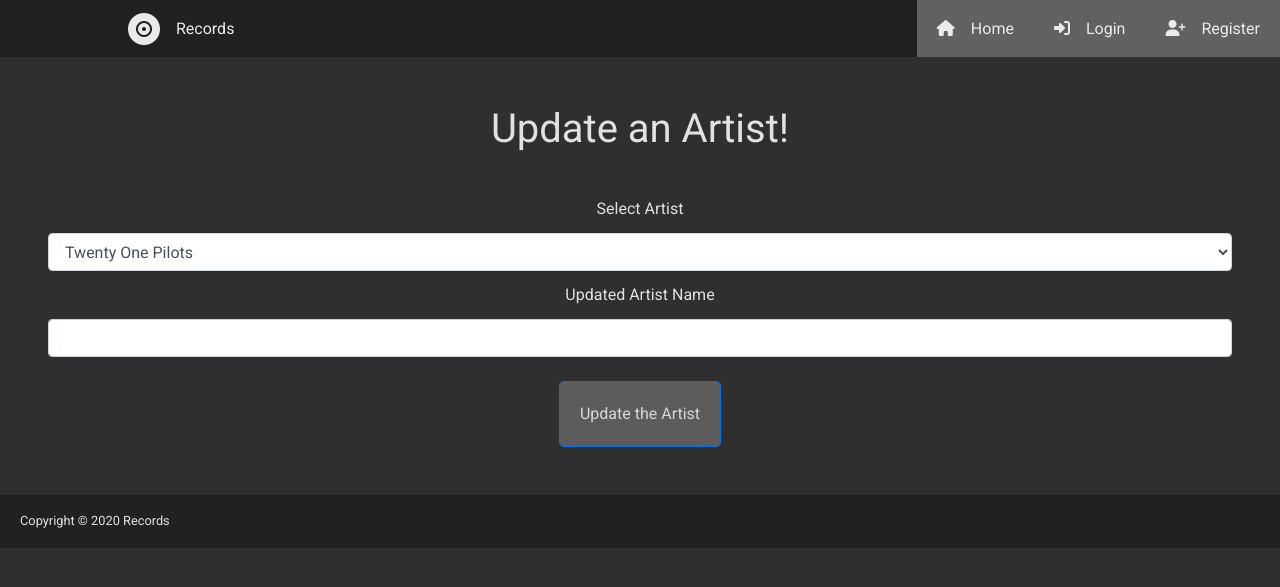
After one commit to DylanKlintworth/Rockin-Records, a Flask app: page /artist_inventory_update in a window 1280 px wide. The commit adds this page. Shown: the top 587 px of the page. Run offline with Flask 2, Linux system fonts and the light colour scheme; data comes from the database, SQL or seed files in the repository; some libraries are stand-ins or nearby versions.

Commit message:
Added CRUD for Artists

```diff
--- /dev/null
+++ b/database/Templates/artist-inventory-update.html
@@ -0,0 +1,40 @@
+{% extends "index.html" %}
+{% block content %}
+    <div class="content-section text-center">
+        <h1 class="m-5 h1"> Update an Artist! </h1>
+        <div>
+            <form method="POST" action="" id="search-form" class="m-5">
+                {{ form.hidden_tag() }}
+                <div class="form-group">
+                    {{ form.artist.label(class="mb-3") }}
+                    {% if form.artist.errors %}
+                    {{ form.artist(class="form-control form-control-lg is-invalid") }}
+                        <div class="invalid-feedback">
+                            {% for error in form.artist.errors %}
+                                <span>{{ error }}</span>
+                            {% endfor %}
+                        </div>
+                    {% else %}
+                    {{ form.artist(class="form-control") }}
+                    {% endif %}
+                </div>
+                <div class="form-group">
+                    {{ form.artist_name.label(class="mb-3") }}
+                    {% if form.artist_name.errors %}
+                        {{ form.artist_name(class="form-control form-control-lg is-invalid") }}
+                            <div class="invalid-feedback">
+                                {% for error in form.artist_name.errors %}
+                                    <span>{{ error }}</span>
+                                {% endfor %}
+                            </div>
+                    {% else %}
+                    {{ form.artist_name(class="form-control") }}
+                    {% endif %}
+                </div>
+                <div class="form-group">
+                    {{ form.submit(class="btn btn-primary mt-2") }}
+                </div>
+            </form>
+        </div>
+    </div>
+{% endblock content %}
--- a/database/__init__.py
+++ b/database/__init__.py
@@ -6,7 +6,7 @@ from flask_login import LoginManager
 
 app = Flask(__name__)
 app.config['SECRET_KEY'] = 'O38mjKm7q-b9Sz_8D6oYBA'
-app.config['SQLALCHEMY_DATABASE_URI'] = 'sqlite:///data.db'
+app.config['SQLALCHEMY_DATABASE_URI'] = 'sqlite:///record_store.db'
 #app.config['SQLALCHEMY_DATABASE_URI'] = 'mysql://dklintworth:8%c@@JP$%N33@localhost/record_store'
 db = SQLAlchemy(app)
 bcrypt = Bcrypt(app)
@@ -14,8 +14,8 @@ login_manager = LoginManager(app)
 login_manager.login_view = 'login'
 login_manager.login_message_category = 'info'
 
-from database import models
-from database import routes
+from database.models import *
+from database.routes import *
 
 
 db.create_all()
--- a/database/forms.py
+++ b/database/forms.py
@@ -3,7 +3,6 @@ from wtforms import StringField, PasswordField, SubmitField, BooleanField, Selec
 from wtforms.validators import DataRequired, Email, EqualTo, ValidationError
 from flask_login import current_user
 from database.models import *
-
 
 class SearchForm(FlaskForm):
     search_type = SelectField('Search Options', validators=[DataRequired()],
@@ -18,22 +17,36 @@ class InventoryAccessForm(FlaskForm):
     submit = SubmitField('Alter Inventory')
 
 
-class RecordInventoryAccessForm(FlaskForm):
-    update_type = SelectField("Record Inventory", validators=[DataRequired()],
-                              choices=[('add', 'Add'), ('delete', 'Delete'), ('update', 'Update')])
-    submit = SubmitField('Update Record')
-
-
-class ArtistInventoryAccessForm(FlaskForm):
-    update_type = SelectField('Artist Inventory', validators=[DataRequired()],
-                              choices=[('add', 'Add'), ('delete', 'Delete'), ('update', 'Update')])
-    submit = SubmitField('Update Artist')
-
-
 class UpdateInventoryAccessForm(FlaskForm):
     update_type = SelectField('Update Inventory', validators=[DataRequired()],
                               choices=[('add', 'Add'), ('delete', 'Delete'), ('update', 'Update')])
     submit = SubmitField('Update')
+
+
+class AddArtistForm(FlaskForm):
+    artist_name = StringField('Enter an Artist')
+    submit = SubmitField('Submit Artist')
+
+
+class DeleteArtistForm(FlaskForm):
+    artists = Artists.query.with_entities(Artists.artist_id, Artists.artist_name).all()
+    artist_choices = [(artist[0], artist[1]) for artist in artists]
+    artist = SelectField('Select Artist', validators=[DataRequired()], choices=artist_choices, coerce=int)
+    submit = SubmitField('Delete the Artist')
+
+
+class UpdateArtistForm(FlaskForm):
+    artists = Artists.query.with_entities(Artists.artist_id, Artists.artist_name).all()
+    artist_choices = [(artist[0], artist[1]) for artist in artists]
+    artist = SelectField('Select Artist', validators=[DataRequired()], choices=artist_choices, coerce=int)
+    artist_name = StringField('Updated Artist Name')
+    submit = SubmitField('Update the Artist')
+
+    def validate_artist_name(self, artist_name):
+        temp = Artists.query.get_or_404(self.artist.data)
+        temp_name = temp.artist_name
+        if temp_name == artist_name.data:
+            raise ValidationError('The name entered is the current Artist name. Please choose a different one.')
 
 
 class RegistrationForm(FlaskForm):
--- a/database/routes.py
+++ b/database/routes.py
@@ -92,13 +92,78 @@ def inventory_access():
     form = InventoryAccessForm()
     if form.validate_on_submit():
         if form.search_type.data == 'records':
-            form = UpdateInventoryAccessForm()
-            form.update_type.label.text = "Record Access"
-            form.submit.label.text = "Update Record"
-            return render_template('inventory-access.html', title="Record Inventory Control", form=form)
+            return redirect(url_for('record_inventory'))
         elif form.search_type.data == 'artists':
-            form = UpdateInventoryAccessForm()
-            form.update_type.label.text = "Artist Access"
-            form.submit.label.text = "Artist Record"
-            return render_template('inventory-access.html', title="Artist Inventory Control", form=form)
+            return redirect(url_for('artist_inventory'))
     return render_template('inventory-access.html', title="Inventory Access", form=form)
+
+
+@app.route("/record_inventory", methods=['GET', 'POST'])
+def record_inventory():
+    form = UpdateInventoryAccessForm()
+    type = 'record_inventory'
+    if form.validate_on_submit():
+        if form.update_type.data == 'add':
+            return redirect(url_for('record_inventory_add'))
+        elif form.update_type.data == 'delete':
+            return redirect(url_for('record_inventory_delete'))
+        elif form.update_type.data == 'update':
+            return redirect(url_for('record_inventory_update'))
+    return render_template('inventory-update.html', form=form, type=type)
+
+
+@app.route("/artist_inventory", methods=['GET', 'POST'])
+def artist_inventory():
+    form = UpdateInventoryAccessForm()
+    type = 'artist_inventory'
+    if form.validate_on_submit():
+        if form.update_type.data == 'add':
+            return redirect(url_for('artist_inventory_add'))
+        elif form.update_type.data == 'delete':
+            return redirect(url_for('artist_inventory_delete'))
+        elif form.update_type.data == 'update':
+            return redirect(url_for('artist_inventory_update'))
+    return render_template('inventory-update.html', form=form, type=type)
+
+
+@app.route("/artist_inventory_add", methods=['GET', 'POST'])
+def artist_inventory_add():
+    form = AddArtistForm()
+    if form.validate_on_submit():
+        artist = Artists(artist_name=form.artist_name.data)
+        db.session.add(artist)
+        db.session.commit()
+        flash('You have submitted an artist!', 'success')
+        return redirect(url_for('home'))
+    return render_template('artist-inventory-add.html', form=form)
+
+
+@app.route("/artist_inventory_delete", methods=['GET', 'POST'])
+def artist_inventory_delete():
+    form = DeleteArtistForm()
+    artists = Artists.query.with_entities(Artists.artist_id, Artists.artist_name).all()
+    artist_choices = [(artist[0], artist[1]) for artist in artists]
+    form.artist.choices = artist_choices
+    if form.validate_on_submit():
+        artist = Artists.query.get_or_404(form.artist.data)
+        db.session.delete(artist)
+        db.session.commit()
+        flash('You have deleted an artist!', 'success')
+        return redirect(url_for('home'))
+    return render_template('artist-inventory-delete.html', form=form)
+
+
+@app.route("/artist_inventory_update", methods=['GET', 'POST'])
+def artist_inventory_update():
+    form = UpdateArtistForm()
+    artists = Artists.query.with_entities(Artists.artist_id, Artists.artist_name).all()
+    artist_choices = [(artist[0], artist[1]) for artist in artists]
+    form.artist.choices = artist_choices
+    if form.validate_on_submit():
+        print('Validated')
+        artist = Artists.query.get_or_404(form.artist.data)
+        artist.artist_name = form.artist_name.data
+        db.session.commit()
+        flash('You have updated an artist!', 'success')
+        return redirect(url_for('home'))
+    return render_template('artist-inventory-update.html', form=form)
--- /dev/null
+++ b/database/static/css/index.css
@@ -0,0 +1,95 @@
+html, body, div, span, applet, object, iframe,
+h1, h2, h3, h4, h5, h6, p, blockquote, pre,
+a, abbr, acronym, address, big, cite, code,
+del, dfn, em, img, ins, kbd, q, s, samp,
+small, strike, strong, sub, sup, tt, var,
+b, u, i, center,
+dl, dt, dd, ol, ul, li,
+fieldset, form, label, legend,
+table, caption, tbody, tfoot, thead, tr, th, td,
+article, aside, canvas, details, embed,
+figure, figcaption, footer, header, hgroup,
+menu, nav, output, ruby, section, summary,
+time, mark, audio, video {
+	margin: 0;
+	padding: 0;
+	border: 0;
+	font-size: 100%;
+	font: inherit;
+	vertical-align: baseline;
+}
+/* HTML5 display-role reset for older browsers */
+article, aside, details, figcaption, figure,
+footer, header, hgroup, menu, nav, section {
+	display: block;
+}
+body {
+	line-height: 1;
+}
+ol, ul {
+	list-style: none;
+}
+blockquote, q {
+	quotes: none;
+}
+blockquote:before, blockquote:after,
+q:before, q:after {
+	content: '';
+	content: none;
+}
+
+table {
+	border-collapse: collapse;
+	border-spacing: 0;
+}
+
+/* Reset Finished */
+
+* {
+    box-sizing: border-box;
+}
+
+body {
+    font-family: 'Roboto', 'Quicksand', sans-serif;
+    background: #2F2F2F;
+    color: #e1e1e1;
+}
+
+h1, h2, h3, h4, h5, h6 {
+    font-weight: 300;
+}
+
+.current-page {
+    background: #616161;
+}
+
+.btn{
+    text-decoration: none;
+    display: inline-block;
+    background: #616161;
+    color: #eaeaea;
+    padding: 20px;
+    border-radius: 5px;
+    opacity: .9;
+}
+
+.btn:hover {
+    background: #717171;
+    color: #ebebeb;
+}
+
+.icon-right-padding {
+    padding-right: 1rem;
+}
+
+.dark-background {
+    background: #333;
+}
+
+.dark-font {
+    color: #333;
+}
+
+.bullet-point-listing {
+    list-style: circle;
+}
```
Also changed, not shown: database/Templates/artist-inventory-add.html (added, +18 -0 lines), database/Templates/artist-inventory-delete.html (added, +18 -0 lines), database/Templates/inventory-access.html (+9 -34 lines), database/Templates/inventory-update.html (added, +36 -0 lines), database/models.py (+21 -26 lines), database/data.db (deleted), database/record_store.db (added).
